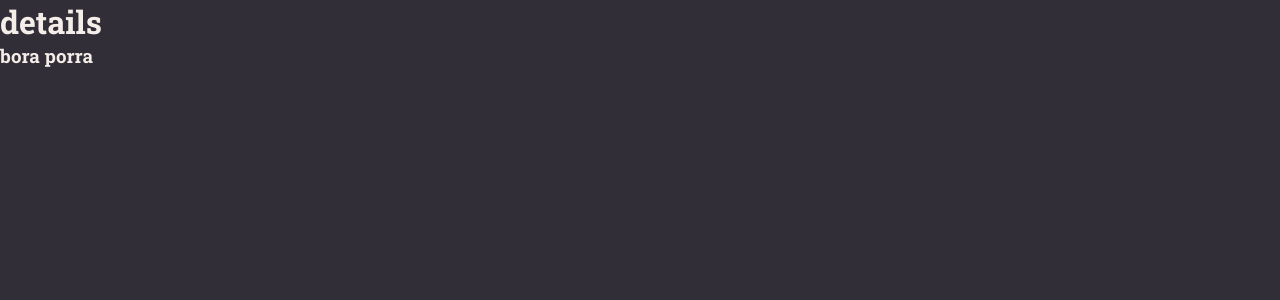
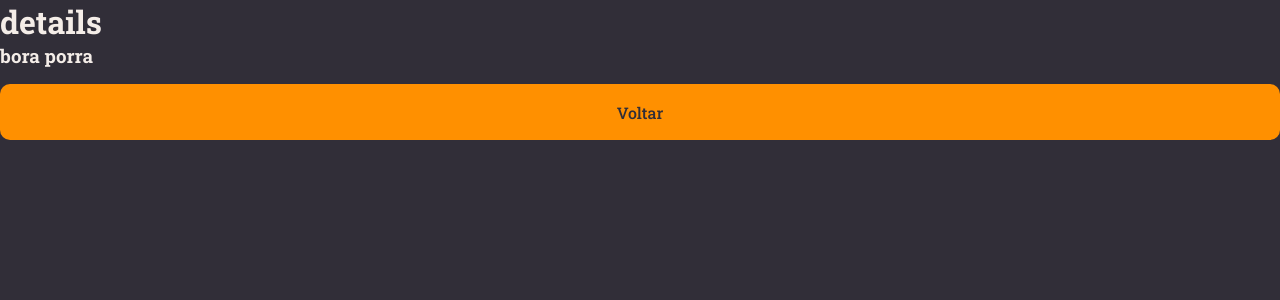
Before and after one commit to samuelfsd/notes, a React (Vite) app: page / in a window 1280 px wide. Shown: the top 300 px of the page. Built offline with nearby package versions, Linux system fonts and the light colour scheme.

Commit message:
feat: create Button Component

```diff
--- /dev/null
+++ b/src/components/Button/index.jsx
@@ -0,0 +1,15 @@
+import { Container } from "./styles";
+
+
+export function Button({ title, loading = false, ...rest }){
+
+  return (
+    <Container
+      type="button"
+      disabled={loading}
+      {...rest}
+    >
+      { loading ? 'Carregando...' : title }
+    </Container>
+  )
+}
--- /dev/null
+++ b/src/components/Button/styles.js
@@ -0,0 +1,19 @@
+import styled from 'styled-components';
+
+
+export const Container = styled.button`
+  width: 100%;
+  background-color: ${({theme}) => theme.COLORS.ORANGE};
+  color: ${({theme}) => theme.COLORS.BACKGROUND_800};
+
+  height: 56px;
+  border: 0;
+  padding: 0 16px;
+  margin-top: 16px;
+  border-radius: 10px;
+  font-weight: 500;
+
+  &:disabled {
+    opacity: 0.5;
+  }
+`;
--- a/src/pages/Details/Details.jsx
+++ b/src/pages/Details/Details.jsx
@@ -1,3 +1,4 @@
+import { Button } from "../../components/Button"
 import { Container } from "./styles"
 
 export function Details() {
@@ -5,6 +6,7 @@
     <Container>
       <h1>details</h1>
       <h3>bora porra</h3>
+      <Button title="Voltar" />
     </Container>
   )
 }
```
